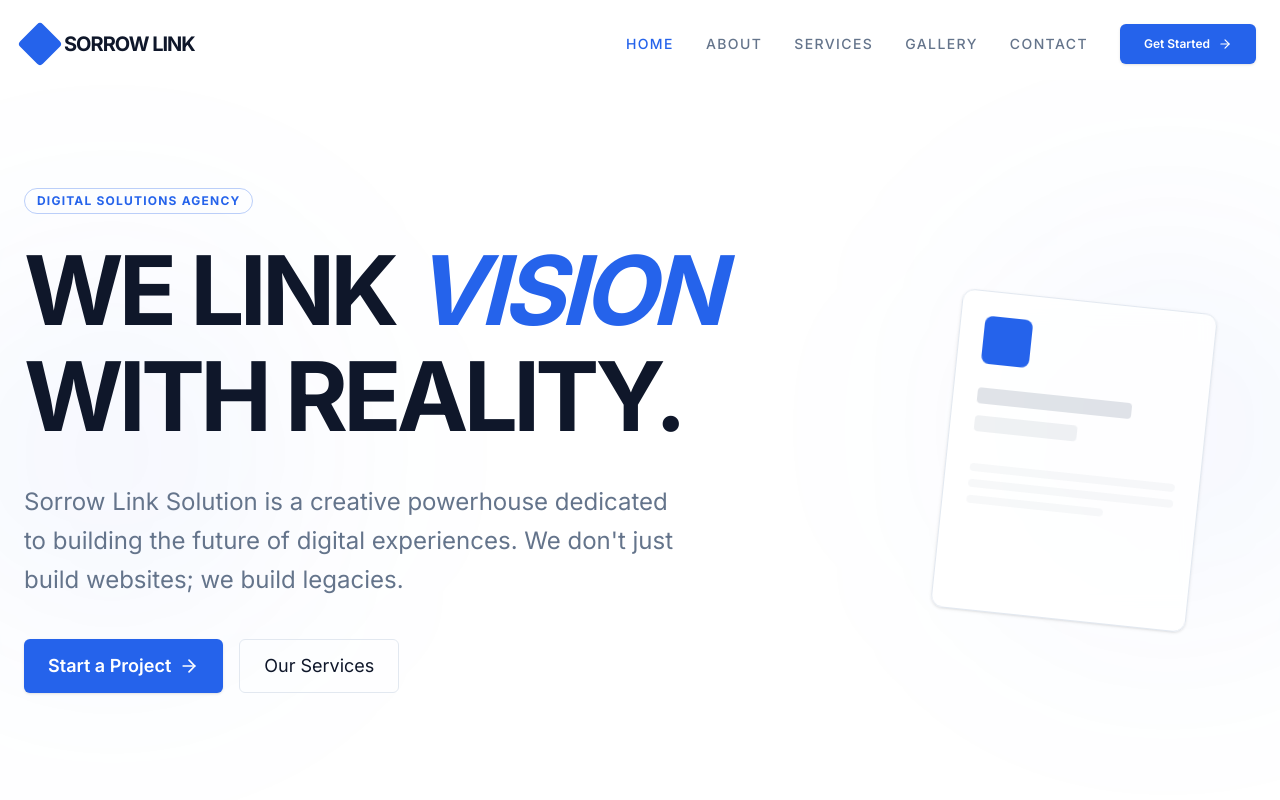
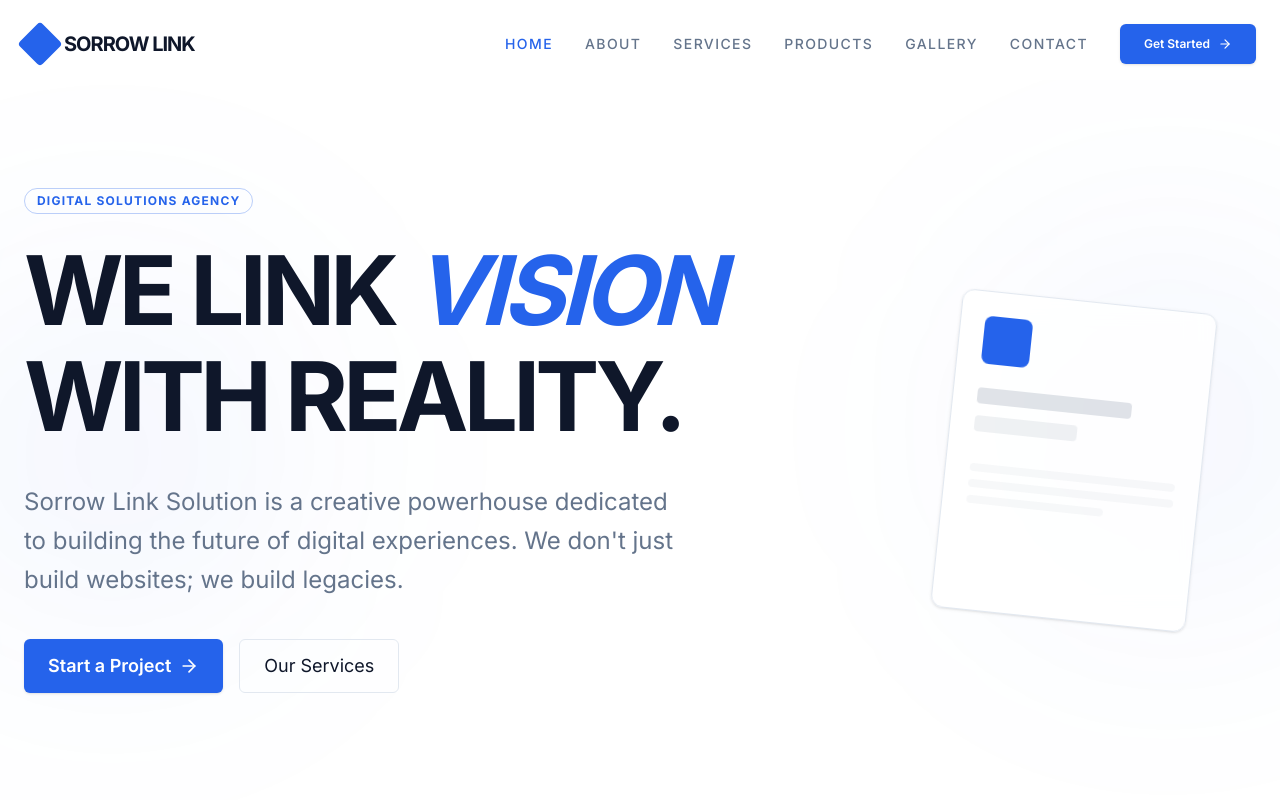
Before and after one commit to abhinaf3545-cmd/Sorrow-link-, a React (Vite) app: page / in a window 1280 px wide. Shown: the top 800 px of the page. Built offline with nearby package versions, Linux system fonts and the light colour scheme.

Commit message:
Add product services page and elevate corporate positioning

```diff
--- a/src/components/Navbar.tsx
+++ b/src/components/Navbar.tsx
@@ -18,6 +18,7 @@ export default function Navbar() {
     { name: 'Home', path: '/' },
     { name: 'About', path: '/about' },
     { name: 'Services', path: '/services' },
+    { name: 'Products', path: '/products' },
     { name: 'Gallery', path: '/gallery' },
     { name: 'Contact', path: '/contact' },
   ];
```
